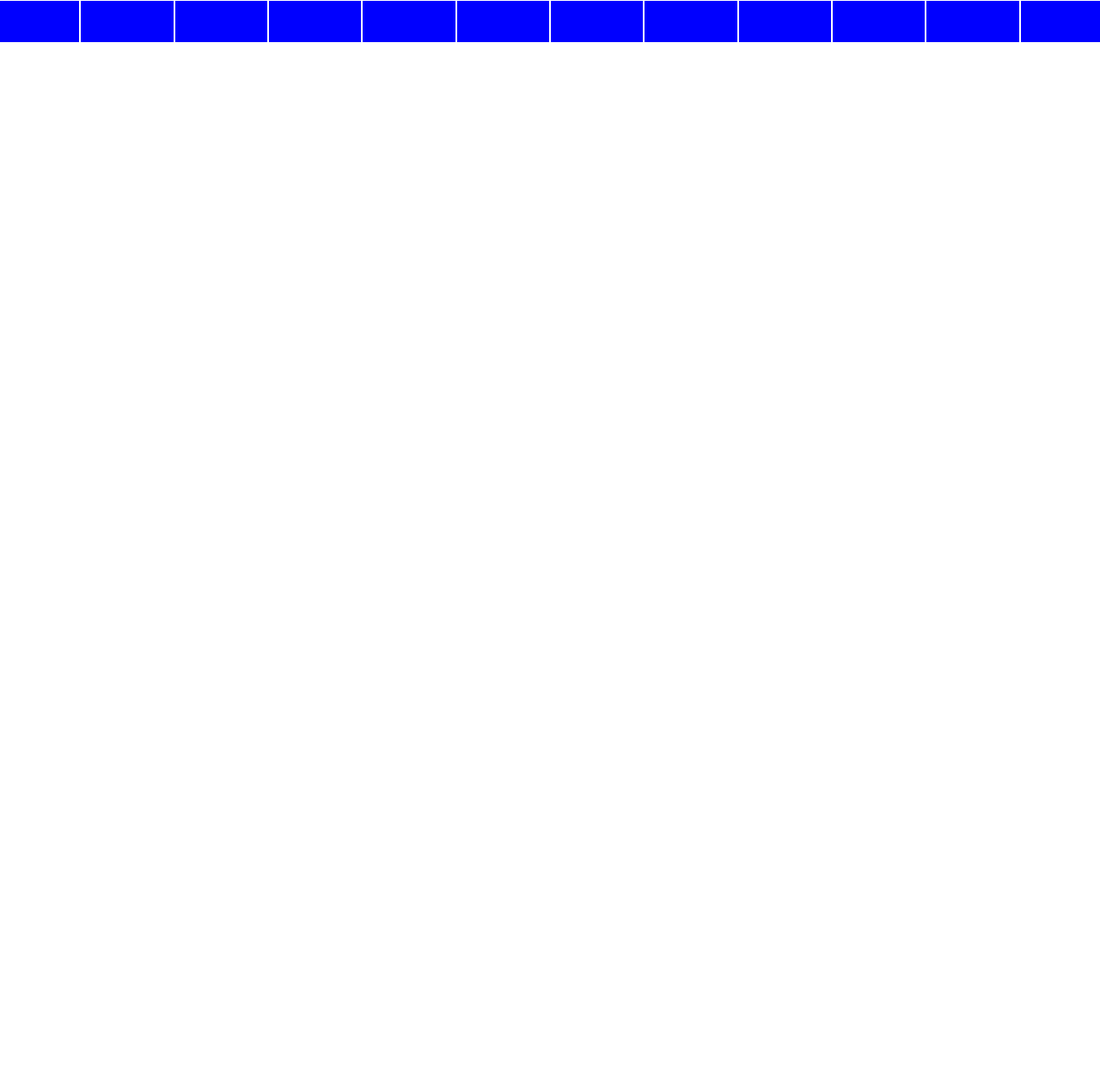
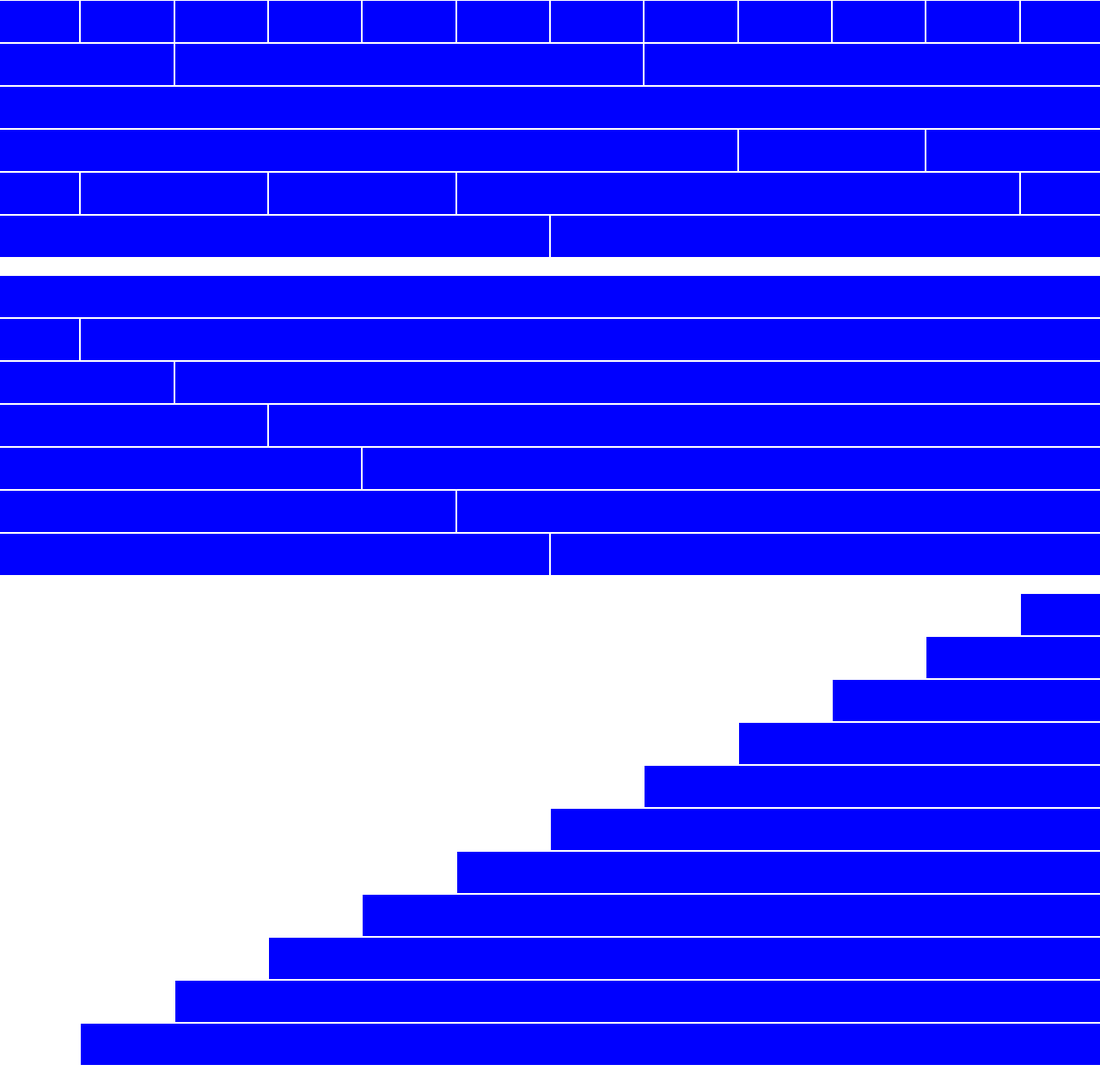
Before and after one commit to Valentina-De-Mite/html-css-12bool, a plain HTML site: page index.html in a window 1280 px wide. Shown: the whole page at 86% size. Before the commit the page ends 800 px from the top, so only its background shows below. Drawn offline with Linux system fonts and the light colour scheme.

Commit message:
last commit

```diff
--- a/assets/12bool.css
+++ b/assets/12bool.css
@@ -57,3 +57,50 @@
 .col-12 {
     width: calc(100% / 12 * 12);
 }
+
+/* offset*/
+
+
+.offset-col-11 {
+    margin-left: calc((100% / 12) * 11);
+}
+
+.offset-col-10 {
+    margin-left: calc((100% / 12) * 10);
+}
+
+.offset-col-9 {
+    margin-left: calc((100% / 12) * 9);
+}
+
+.offset-col-8 {
+    margin-left: calc((100% / 12) * 8);
+}
+
+.offset-col-7 {
+    margin-left: calc((100% / 12) * 7);
+}
+
+.offset-col-6 {
+    margin-left: calc((100% / 12) * 6);
+}
+
+.offset-col-5 {
+    margin-left: calc((100% / 12) * 5);
+}
+
+.offset-col-4 {
+    margin-left: calc((100% / 12) * 4);
+}
+
+.offset-col-3 {
+    margin-left: calc((100% / 12) * 3);
+}
+
+.offset-col-2 {
+    margin-left: calc((100% / 12) * 2);
+}
+
+.offset-col-1 {
+    margin-left: calc((100% / 12) * 1);
+}
--- a/assets/style.css
+++ b/assets/style.css
@@ -4,7 +4,9 @@
     box-sizing: border-box;
 }
 
-
+.container {
+    margin-bottom: 20px;
+}
 
 [class^="col-"] {
     background-color: blue;
--- a/index.html
+++ b/index.html
@@ -9,6 +9,7 @@
 </head>
 <body>
     <main>
+        <div class="container">
             <div class="row">
                 <div class="col-1"></div>
                 <div class="col-1"></div>
@@ -22,9 +23,102 @@
                 <div class="col-1"></div>
                 <div class="col-1"></div>
                 <div class="col-1"></div>
+            </div>
+
+            <div class="row">
+                <div class="col-2"></div>
+                <div class="col-5"></div>
+                <div class="col-5"></div>
+            </div>
+            <div class="row">
+                <div class="col-12"></div>
+            </div>
+            <div class="row">
+                <div class="col-8"></div>
+                <div class="col-2"></div>
+                <div class="col-2"></div>
+            </div>
+            <div class="row">
+                <div class="col-1"></div>
+                <div class="col-2"></div>
+                <div class="col-2"></div>
+                <dic class="col-6"></dic>
+                <div class="col-1"></div>
+            </div>
+            <div class="row">
+                <div class="col-6"></div>
+                <div class="col-6"></div>
+            </div>
+
+        </div>
+
+        <div class="container">
+            <div class="row">
+                <div class="col-12"></div>
+            </div>
+            <div class="row">
+                <div class="col-1"></div>
+                <div class="col-11"></div>
+            </div>
+            <div class="row">
+                <div class="col-2"></div>
+                <div class="col-10"></div>
+            </div>
+            <div class="row">
+                <div class="col-3"></div>
+                <div class="col-9"></div>
+            </div>
+            <div class="row">
+                <div class="col-4"></div>
+                <div class="col-8"></div>
+            </div>
+            <div class="row">
+                <div class="col-5"></div>
+                <div class="col-7"></div>
+            </div>
+            <div class="row">
+                <div class="col-6"></div>
+                <div class="col-6"></div>
+            </div>
+        </div>
+
+        <div class="container">
+            <div class="row">
+                <div class="col-1 offset-col-11"></div>
+            </div>
+            <div class="row">
+                <div class="col-2 offset-col-10"></div>
+            </div>
+            <div class="row">
+                <div class="col-3 offset-col-9"></div>
+            </div>
+            <div class="row">
+                <div class="col-4 offset-col-8"></div>
+            </div>
+            <div class="row">
+                <div class="col-5 offset-col-7"></div>
+            </div>
+            <div class="row">
+                <div class="col-6 offset-col-6"></div>
+            </div>
+            <div class="row">
+                <div class="col-7 offset-col-5"></div>
+            </div>
+            <div class="row">
+                <div class="col-8 offset-col-4"></div>
+            </div>
+            <div class="row">
+                <div class="col-9 offset-col-3"></div>
+            </div>
+            <div class="row">
+                <div class="col-10 offset-col-2"></div>
+            </div>
+            <div class="row">
+                <div class="col-11 offset-col-1"></div>
+            </div>
+        </div>
 
 
-        </div>
 
     </main>
 </body>
```
Lines whose indentation alone changed are shown as unchanged.
